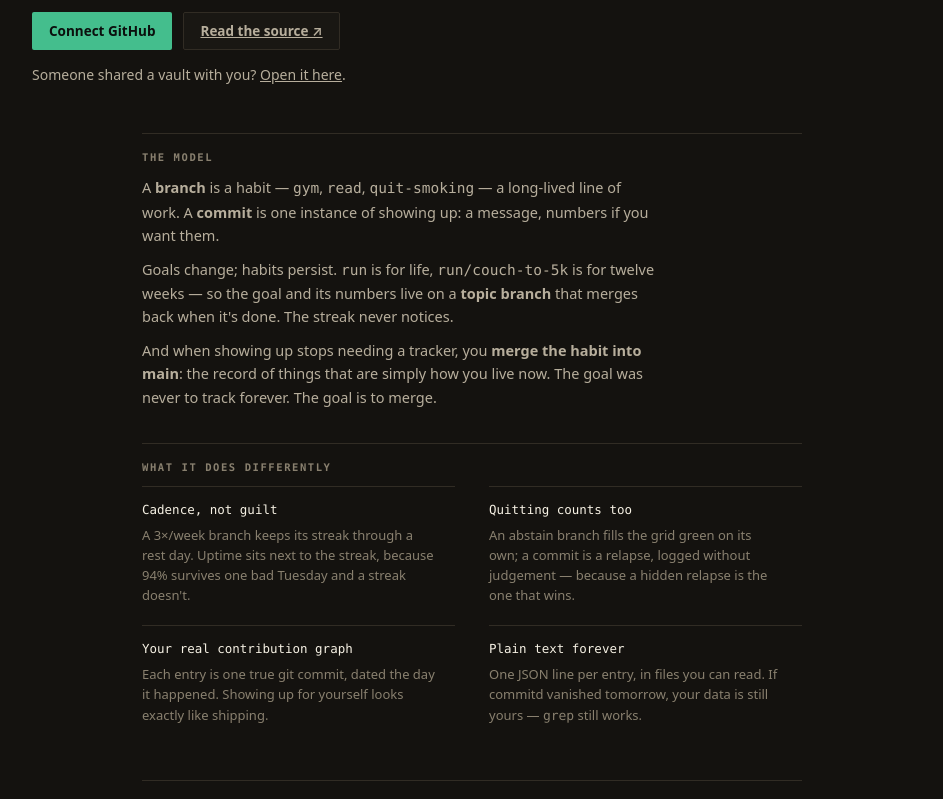
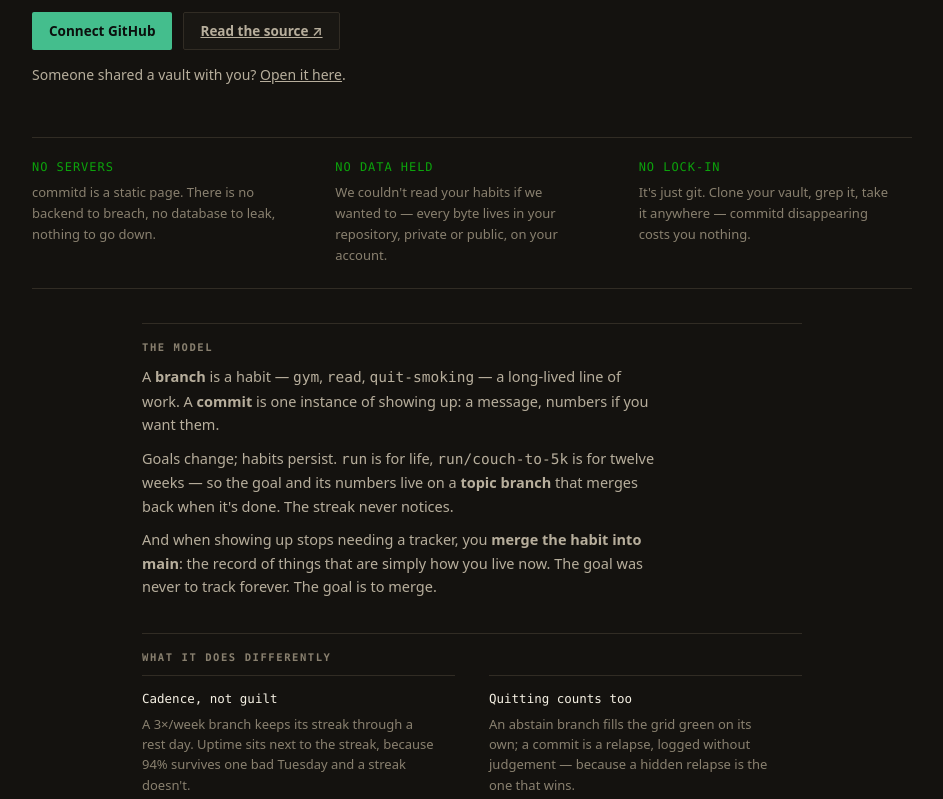
Before and after one commit to BrenoAlberto/commitd, a plain HTML site: page index.html in a window 1280 px wide. Shown: the part 523-1322 px from the top of the page, without its empty margins (168-1111 px from the left). Drawn offline with Linux system fonts and the light colour scheme.

Commit message:
feat(landing): trust strip — no servers, no data held, no lock-in

```diff
--- a/app.css
+++ b/app.css
@@ -623,6 +623,14 @@
   .land .hero .cta{justify-content:center}
   .vcard{margin-inline:auto}
 }
+/* the trust strip — the whole pitch in one scan */
+.land .trust{display:grid;grid-template-columns:repeat(auto-fit,minmax(220px,1fr));gap:0 30px;
+  border-block:1px solid var(--rule);padding:20px 0 22px;margin-top:38px}
+.land .trust dt{font-family:var(--mono);font-size:12px;letter-spacing:.08em;text-transform:uppercase;
+  color:var(--good);margin-bottom:6px}
+.land .trust dd{font-size:13px;color:var(--ink3);line-height:1.6;max-width:34ch}
+@media(max-width:640px){.land .trust>div{padding-block:10px}}
+
 /* the hero's mock vault card */
 .vcard{border:1px solid var(--rule);border-radius:5px;background:var(--plane);padding:18px 20px;max-width:340px;justify-self:end}
 @media(max-width:880px){.vcard{justify-self:center}}
--- a/src/onboarding.js
+++ b/src/onboarding.js
@@ -39,6 +39,15 @@
         <p class="hint" style="margin-top:14px">Someone shared a vault with you? <a data-act="viewpublic" style="cursor:pointer;text-decoration:underline">Open it here</a>.</p>
       </div>
       ${heroCard()}
+    </div>
+
+    <div class="trust">
+      <div><dt>No servers</dt><dd>commitd is a static page. There is no backend to breach, no database to leak,
+        nothing to go down.</dd></div>
+      <div><dt>No data held</dt><dd>We couldn't read your habits if we wanted to — every byte lives in your
+        repository, private or public, on your account.</dd></div>
+      <div><dt>No lock-in</dt><dd>It's just git. Clone your vault, grep it, take it anywhere — commitd disappearing
+        costs you nothing.</dd></div>
     </div>
 
     <div class="pt"><h3>The model</h3>
```
